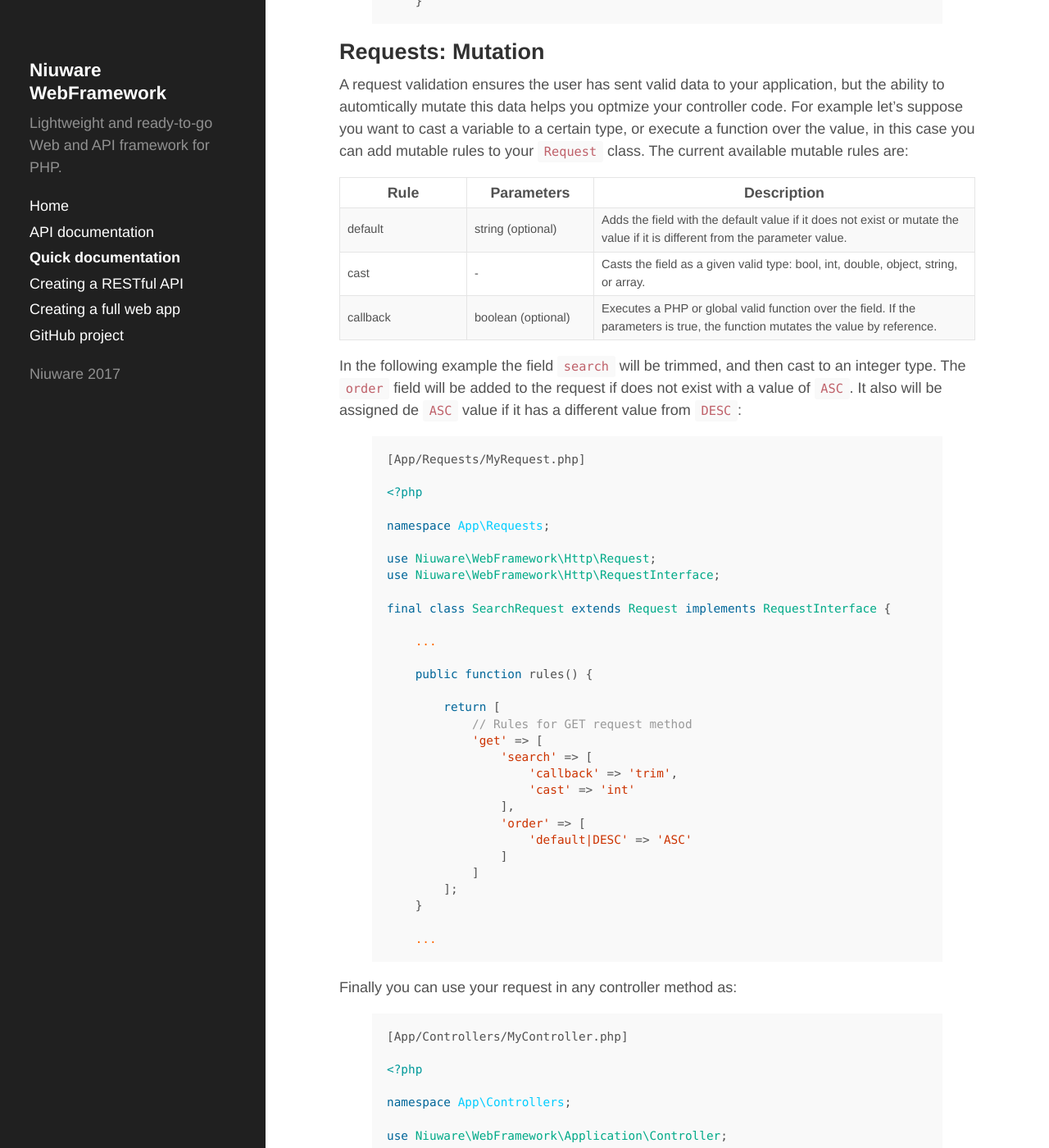
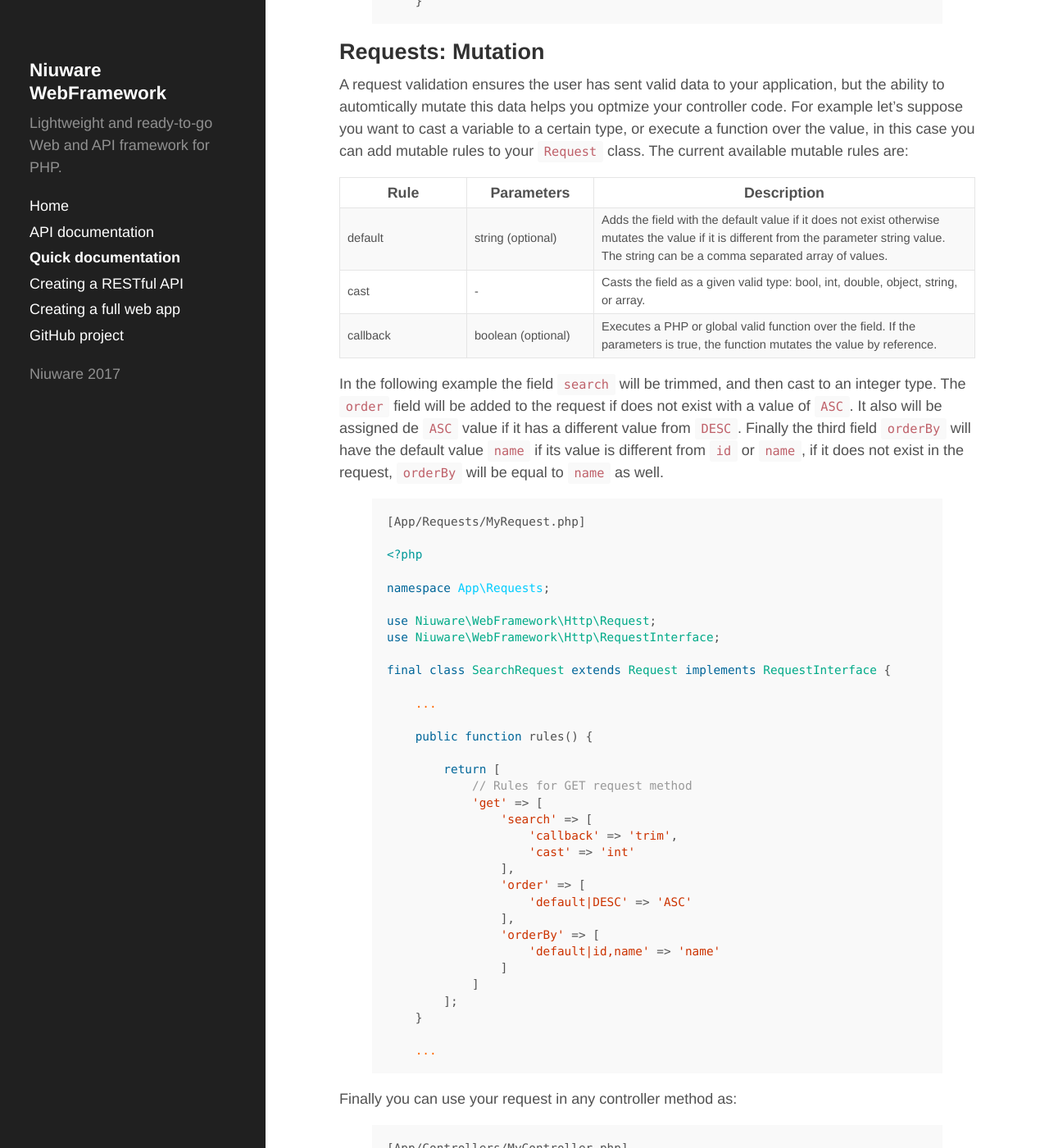
Before and after one commit to niuware/niuware.github.io, a Jekyll site: the page built from quick-docs.md, in a window 1280 px wide and 1400 px high, scrolled down 46908 px. Shown: the whole window at 82% size. Built offline with Jekyll 4.4.1, drawn with Linux system fonts in a browser that asks for light colours.

Commit message:
Updated the 'default' mutate rule in the 'Validate' class

```diff
--- a/quick-docs.md
+++ b/quick-docs.md
@@ -2375,7 +2375,7 @@ A request validation ensures the user has sent valid data to your application, b
             <td>default</td>
             <td>string (optional)</td>
             <td>
-                Adds the field with the default value if it does not exist or mutate the value if it is different from the parameter value.
+                Adds the field with the default value if it does not exist otherwise mutates the value if it is different from the parameter string value. The string can be a comma separated array of values.
             </td>
         </tr>
         <tr>
@@ -2395,7 +2395,7 @@ A request validation ensures the user has sent valid data to your application, b
     </tbody>
 </table>
 
-In the following example the field `search` will be trimmed, and then cast to an integer type. The `order` field will be added to the request if does not exist with a value of `ASC`. It also will be assigned de `ASC` value if it has a different value from `DESC`:
+In the following example the field `search` will be trimmed, and then cast to an integer type. The `order` field will be added to the request if does not exist with a value of `ASC`. It also will be assigned de `ASC` value if it has a different value from `DESC`. Finally the third field `orderBy` will have the default value `name` if its value is different from `id` or `name`, if it does not exist in the request, `orderBy` will be equal to `name` as well.
 
 {% highlight php %}
 [App/Requests/MyRequest.php]
@@ -2422,6 +2422,9 @@ final class SearchRequest extends Request implements RequestInterface {
                 ],
                 'order' => [
                     'default|DESC' => 'ASC'
+                ],
+                'orderBy' => [
+                    'default|id,name' => 'name'
                 ]
             ]
         ];
```
